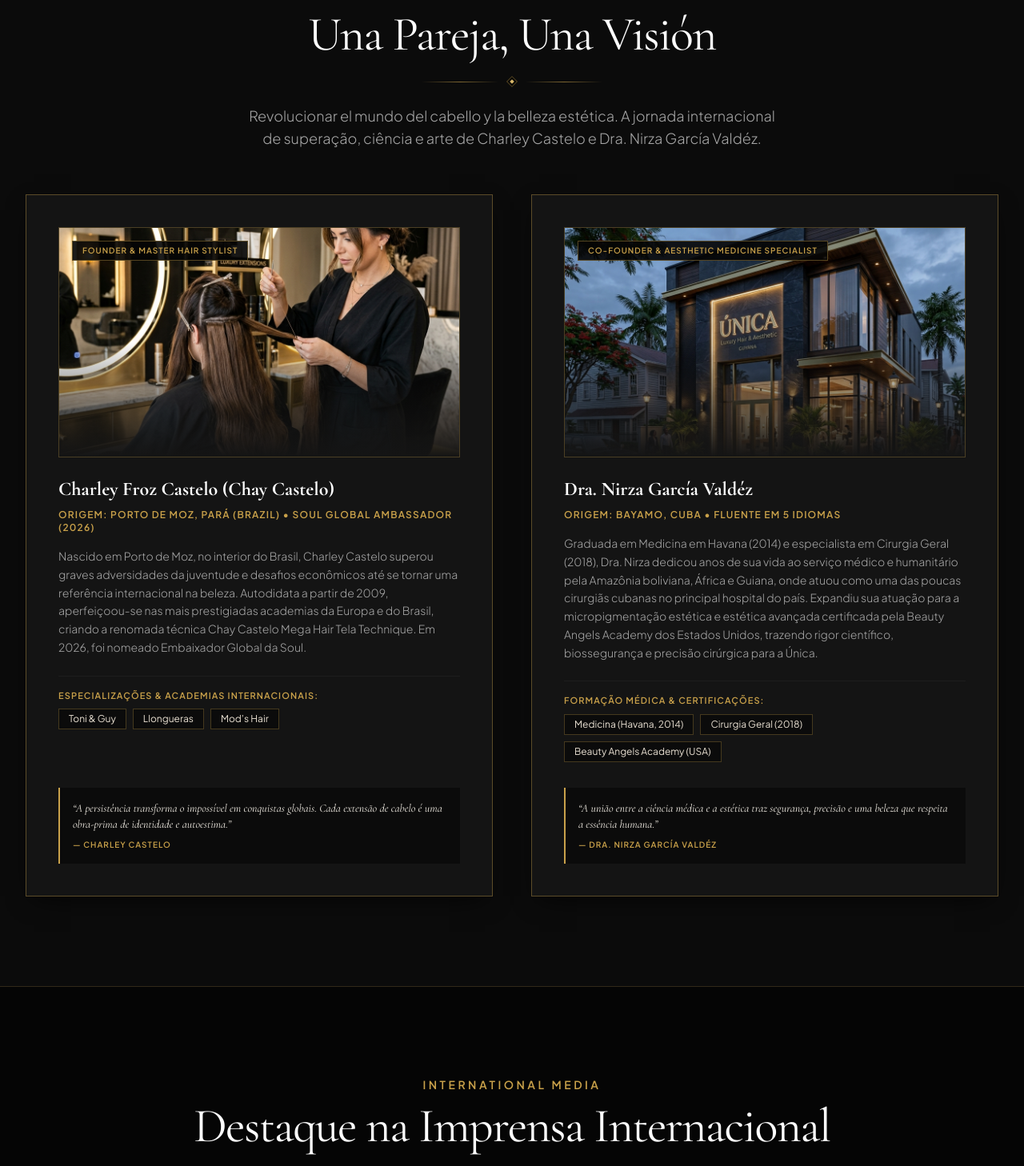
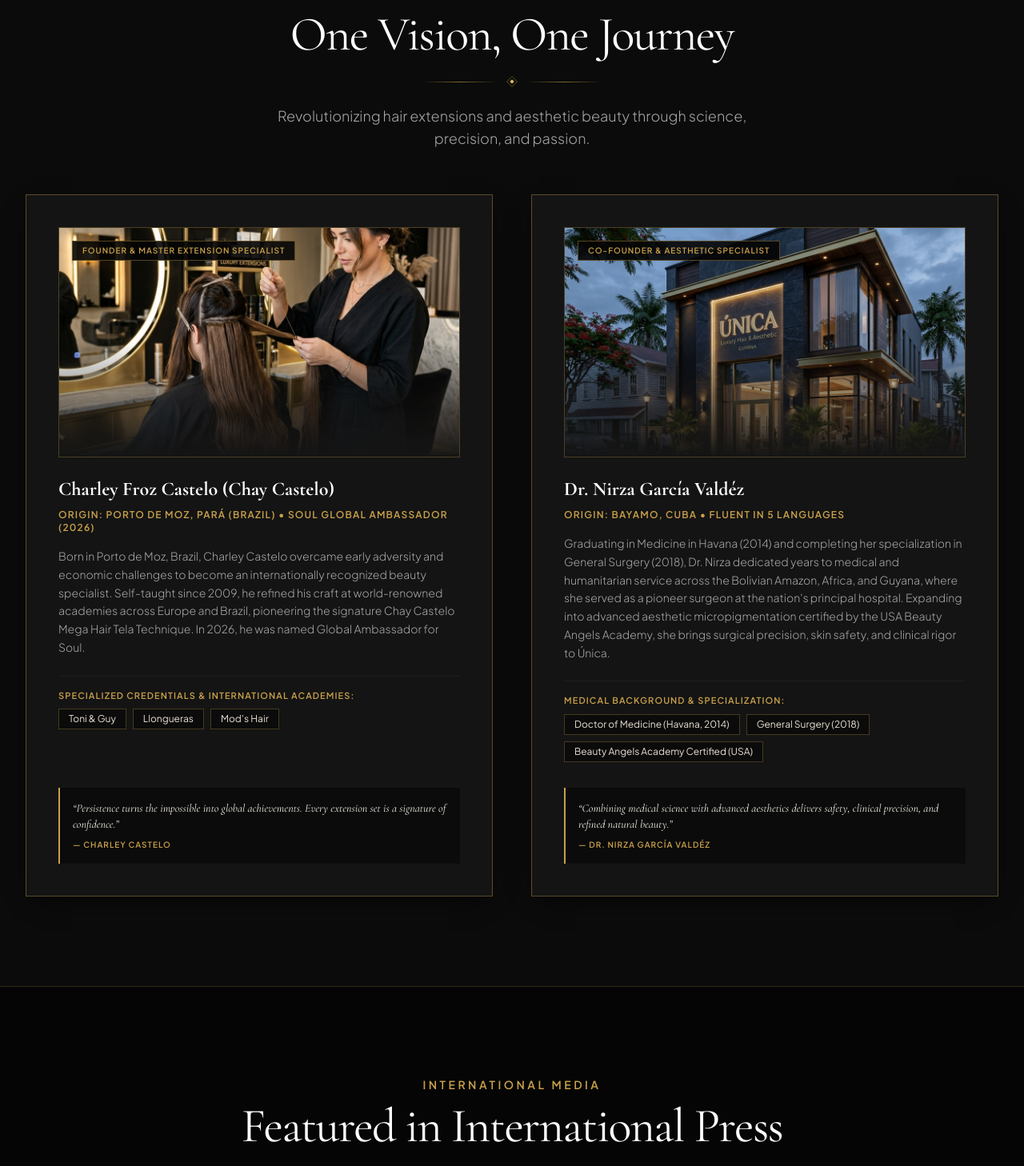
Before and after one commit to joabedev123-alt/unica-luxury-hair-aesthetic, a Next.js app: page /about in a window 1280 px wide. Shown: the part 1241-2699 px from the top of the page at 80% size. Built offline with nearby package versions, Linux system fonts and the light colour scheme.

Commit message:
style: harmonize language and design system consistency across founders bio and press section

```diff
--- a/src/app/about/page.tsx
+++ b/src/app/about/page.tsx
@@ -63,8 +63,8 @@ export default function AboutPage() {
         <div className="max-w-7xl mx-auto px-4 sm:px-6 lg:px-8">
           <SectionHeading
             eyebrow="BIOGRAPHY & FOUNDERS"
-            title="Una Pareja, Una Visión"
-            subtitle="Revolucionar el mundo del cabello y la belleza estética. A jornada internacional de superação, ciência e arte de Charley Castelo e Dra. Nirza García Valdéz."
+            title="One Vision, One Journey"
+            subtitle="Revolutionizing hair extensions and aesthetic beauty through science, precision, and passion."
           />
 
           <div className="grid grid-cols-1 lg:grid-cols-2 gap-12 mt-12">
@@ -91,7 +91,7 @@ export default function AboutPage() {
                 </div>
 
                 <p className="text-xs uppercase tracking-widest text-[#C9A14A] mb-4 font-semibold">
-                  Origem: {siteConfig.founders.chay.origin} • {siteConfig.founders.chay.titleRecognition}
+                  Origin: {siteConfig.founders.chay.origin} • {siteConfig.founders.chay.titleRecognition}
                 </p>
 
                 <p className="text-sm text-[#A6A6A6] font-light leading-relaxed mb-6">
@@ -100,7 +100,7 @@ export default function AboutPage() {
 
                 <div className="border-t border-[#1D1D1D] pt-4 mb-4">
                   <span className="text-[11px] uppercase tracking-widest text-[#C9A14A] block mb-2 font-semibold">
-                    Especializações & Academias Internacionais:
+                    Specialized Credentials & International Academies:
                   </span>
                   <div className="flex flex-wrap gap-2">
                     {siteConfig.founders.chay.credentials.map((cred, i) => (
@@ -114,7 +114,7 @@ export default function AboutPage() {
 
               <div className="bg-[#0B0B0B] border-l-2 border-[#C9A14A] p-4 mt-4">
                 <p className="font-serif text-sm text-[#F4EFE6] italic">
-                  &ldquo;A persistência transforma o impossível em conquistas globais. Cada extensão de cabelo é uma obra-prima de identidade e autoestima.&rdquo;
+                  &ldquo;Persistence turns the impossible into global achievements. Every extension set is a signature of confidence.&rdquo;
                 </p>
                 <span className="block text-[10px] uppercase tracking-widest text-[#C9A14A] mt-2 font-semibold font-sans">
                   — Charley Castelo
@@ -122,13 +122,13 @@ export default function AboutPage() {
               </div>
             </div>
 
-            {/* Dra. Nirza García Valdéz Card */}
+            {/* Dr. Nirza García Valdéz Card */}
             <div className="bg-[#141414] border border-[#C9A14A]/40 p-8 md:p-10 relative flex flex-col justify-between shadow-luxury-card group hover:border-[#C9A14A] transition-all duration-500">
               <div>
                 <div className="relative h-72 w-full mb-6 overflow-hidden border border-[#C9A14A]/30">
                   <Image
                     src="/images/salon_exterior.png"
-                    alt="Dra. Nirza García Valdéz"
+                    alt="Dr. Nirza García Valdéz"
                     fill
                     className="object-cover transition-transform duration-700 group-hover:scale-105"
                   />
@@ -145,7 +145,7 @@ export default function AboutPage() {
                 </div>
 
                 <p className="text-xs uppercase tracking-widest text-[#C9A14A] mb-4 font-semibold">
-                  Origem: {siteConfig.founders.nirza.origin} • {siteConfig.founders.nirza.languages}
+                  Origin: {siteConfig.founders.nirza.origin} • {siteConfig.founders.nirza.languages}
                 </p>
 
                 <p className="text-sm text-[#A6A6A6] font-light leading-relaxed mb-6">
@@ -154,7 +154,7 @@ export default function AboutPage() {
 
                 <div className="border-t border-[#1D1D1D] pt-4 mb-4">
                   <span className="text-[11px] uppercase tracking-widest text-[#C9A14A] block mb-2 font-semibold">
-                    Formação Médica & Certificações:
+                    Medical Background & Specialization:
                   </span>
                   <div className="flex flex-wrap gap-2">
                     {siteConfig.founders.nirza.credentials.map((cred, i) => (
@@ -168,10 +168,10 @@ export default function AboutPage() {
 
               <div className="bg-[#0B0B0B] border-l-2 border-[#C9A14A] p-4 mt-4">
                 <p className="font-serif text-sm text-[#F4EFE6] italic">
-                  &ldquo;A união entre a ciência médica e a estética traz segurança, precisão e uma beleza que respeita a essência humana.&rdquo;
+                  &ldquo;Combining medical science with advanced aesthetics delivers safety, clinical precision, and refined natural beauty.&rdquo;
                 </p>
                 <span className="block text-[10px] uppercase tracking-widest text-[#C9A14A] mt-2 font-semibold font-sans">
-                  — Dra. Nirza García Valdéz
+                  — Dr. Nirza García Valdéz
                 </span>
               </div>
             </div>
@@ -184,8 +184,8 @@ export default function AboutPage() {
         <div className="max-w-7xl mx-auto px-4 sm:px-6 lg:px-8">
           <SectionHeading
             eyebrow="INTERNATIONAL MEDIA"
-            title="Destaque na Imprensa Internacional"
-            subtitle="Confira a matéria 'Una pareja, una visión: revolucionar el mundo del cabello y la belleza estética' nos principais portais de notícias globais."
+            title="Featured in International Press"
+            subtitle="Explore the global coverage of 'Una pareja, una visión: revolucionar el mundo del cabello y la belleza estética' across leading media outlets."
           />
 
           <div className="grid grid-cols-1 sm:grid-cols-2 md:grid-cols-3 lg:grid-cols-4 gap-4 mt-12">
@@ -209,7 +209,7 @@ export default function AboutPage() {
                   </h4>
                 </div>
                 <div className="mt-4 pt-3 border-t border-[#1D1D1D] flex items-center gap-1.5 text-[10px] text-[#A6A6A6] uppercase tracking-wider group-hover:text-[#C9A14A] transition-colors">
-                  <span>Ler Matéria Completa</span>
+                  <span>Read Article</span>
                   <i className="bi bi-arrow-right text-xs transition-transform group-hover:translate-x-1" />
                 </div>
               </a>
--- a/src/config/siteConfig.ts
+++ b/src/config/siteConfig.ts
@@ -34,22 +34,22 @@ export const siteConfig = {
   positioning: "A premium hair and aesthetics destination focused on personalized service, natural-looking transformations, precision and exclusivity.",
 
   founders: {
-    title: "Una Pareja, Una Visión: Revolucionar el Mundo del Cabello y la Belleza Estética",
+    title: "One Vision, One Journey: Revolutionizing Hair & Aesthetic Beauty",
     chay: {
       name: "Charley Froz Castelo (Chay Castelo)",
-      role: "Founder & Master Hair Stylist",
+      role: "Founder & Master Extension Specialist",
       origin: "Porto de Moz, Pará (Brazil)",
       credentials: ["Toni & Guy", "Llongueras", "Mod’s Hair"],
       titleRecognition: "Soul Global Ambassador (2026)",
-      bio: "Nascido em Porto de Moz, no interior do Brasil, Charley Castelo superou graves adversidades da juventude e desafios econômicos até se tornar uma referência internacional na beleza. Autodidata a partir de 2009, aperfeiçoou-se nas mais prestigiadas academias da Europa e do Brasil, criando a renomada técnica Chay Castelo Mega Hair Tela Technique. Em 2026, foi nomeado Embaixador Global da Soul.",
+      bio: "Born in Porto de Moz, Brazil, Charley Castelo overcame early adversity and economic challenges to become an internationally recognized beauty specialist. Self-taught since 2009, he refined his craft at world-renowned academies across Europe and Brazil, pioneering the signature Chay Castelo Mega Hair Tela Technique. In 2026, he was named Global Ambassador for Soul.",
     },
     nirza: {
-      name: "Dra. Nirza García Valdéz",
-      role: "Co-Founder & Aesthetic Medicine Specialist",
+      name: "Dr. Nirza García Valdéz",
+      role: "Co-Founder & Aesthetic Specialist",
       origin: "Bayamo, Cuba",
-      credentials: ["Medicina (Havana, 2014)", "Cirurgia Geral (2018)", "Beauty Angels Academy (USA)"],
-      languages: "Fluente em 5 idiomas",
-      bio: "Graduada em Medicina em Havana (2014) e especialista em Cirurgia Geral (2018), Dra. Nirza dedicou anos de sua vida ao serviço médico e humanitário pela Amazônia boliviana, África e Guiana, onde atuou como uma das poucas cirurgiãs cubanas no principal hospital do país. Expandiu sua atuação para a micropigmentação estética e estética avançada certificada pela Beauty Angels Academy dos Estados Unidos, trazendo rigor científico, biossegurança e precisão cirúrgica para a Única.",
+      credentials: ["Doctor of Medicine (Havana, 2014)", "General Surgery (2018)", "Beauty Angels Academy Certified (USA)"],
+      languages: "Fluent in 5 Languages",
+      bio: "Graduating in Medicine in Havana (2014) and completing her specialization in General Surgery (2018), Dr. Nirza dedicated years to medical and humanitarian service across the Bolivian Amazon, Africa, and Guyana, where she served as a pioneer surgeon at the nation's principal hospital. Expanding into advanced aesthetic micropigmentation certified by the USA Beauty Angels Academy, she brings surgical precision, skin safety, and clinical rigor to Única.",
     },
   },
 
```
